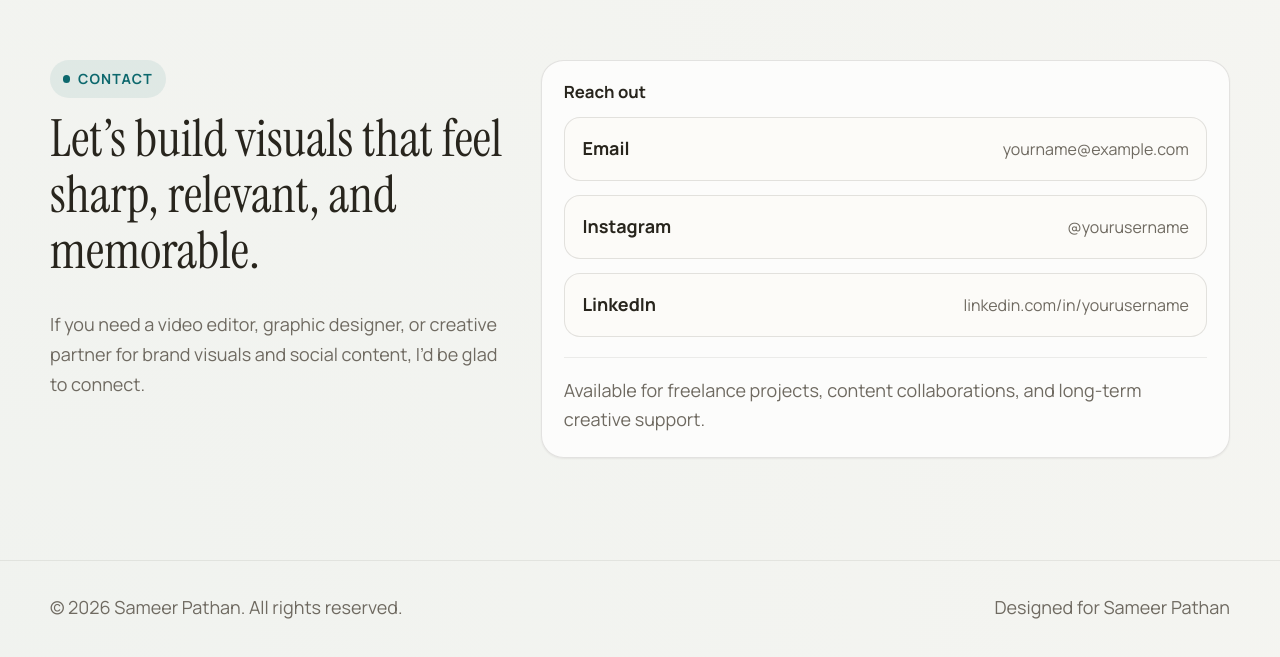
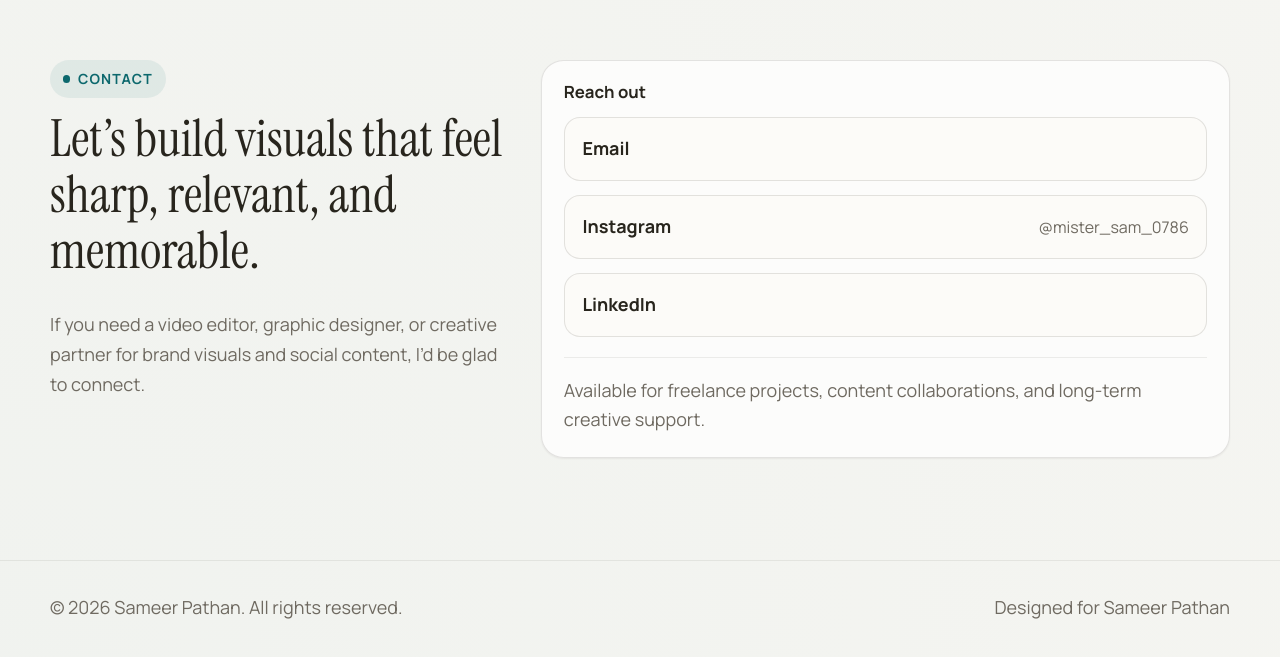
Before and after one commit to sameerpathan-design/portfolio, a plain HTML site: page index.html in a window 1280 px wide. Shown: the part 6533-7190 px from the top of the page. Drawn offline with Linux system fonts and the light colour scheme.

Commit message:
Update index.html

```diff
--- a/index.html
+++ b/index.html
@@ -529,15 +529,17 @@
           <div class="contact-links">
             <a class="contact-link" href="mailto:yourname@example.com">
               <strong>Email</strong>
-              <span contenteditable="false">yourname@example.com</span>
+              <span contenteditable="false"></span>
             </a>
-            <a class="contact-link" href="https://instagram.com/yourusername" target="_blank" rel="noopener noreferrer">
+            <a class="contact-link" href="https://instagram.com/mister_sam_0786
+" target="_blank" rel="noopener noreferrer">
               <strong>Instagram</strong>
-              <span contenteditable="false">@yourusername</span>
+              <span contenteditable="false">@mister_sam_0786
+</span>
             </a>
             <a class="contact-link" href="https://linkedin.com/in/yourusername" target="_blank" rel="noopener noreferrer">
               <strong>LinkedIn</strong>
-              <span contenteditable="false">linkedin.com/in/yourusername</span>
+              <span contenteditable="false"></span>
             </a>
           </div>
           <div style="margin-top:1.25rem; padding-top:1.1rem; border-top:1px solid var(--color-divider); color: var(--color-text-muted);" contenteditable="false">
```
